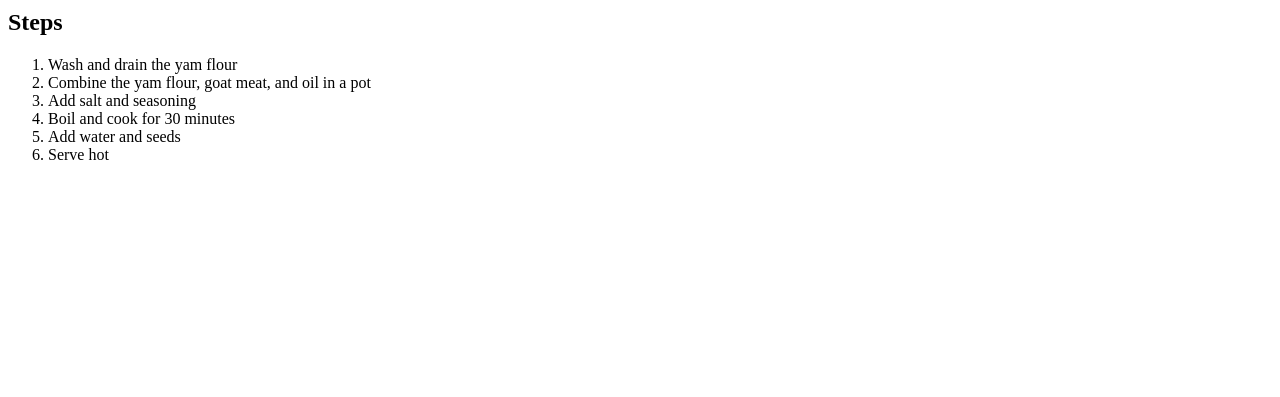
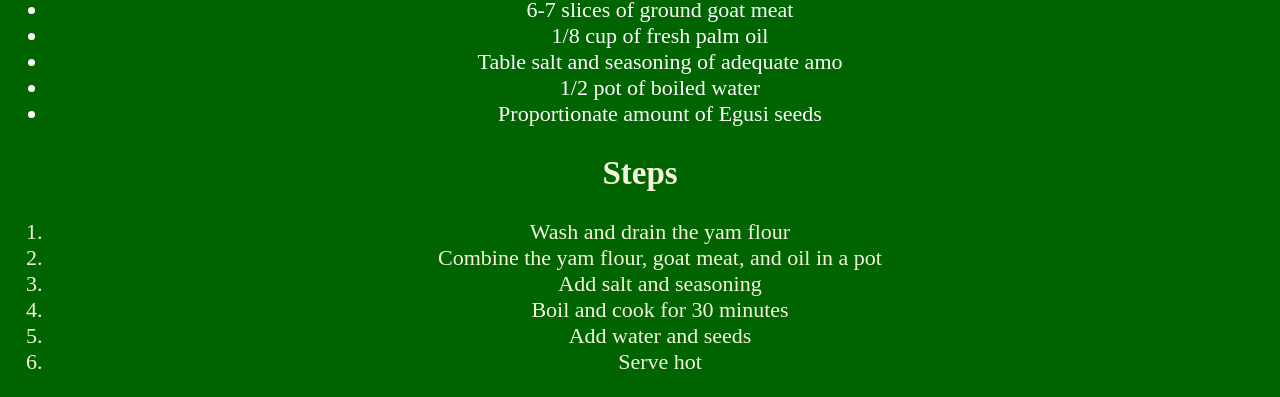
Before and after one commit to mudimurtala/Odin, a plain HTML site: page odin-recipes/recipes/amala.html in a window 1280 px wide. Shown: the part 664-1061 px from the top of the page. Before the commit the page ends 844 px from the top, so only its background shows below. Drawn offline with Linux system fonts and the light colour scheme; files that its build step writes are made by us from their sources.

Commit message:
Update files

```diff
--- a/odin-recipes/recipes/amala.html
+++ b/odin-recipes/recipes/amala.html
@@ -4,6 +4,7 @@
         <meta charset="UTF-8">
         <meta name="viewport" content="width=device-width, initial-scale=1.0">
         <title>Amala Document</title>
+        <link rel="stylesheet" href="../css/style.css">
     </head>
     <body>
         <h1>Amala</h1>
--- /dev/null
+++ b/odin-recipes/recipes/style.css
@@ -0,0 +1,12 @@
+/* style.css */
+body {
+    background-attachment: fixed;
+    background-color: darkgreen;
+    color: beige;
+    text-align: center;
+    font-size: 22px;
+
+}
+ul {
+    color: white;
+}
--- /dev/null
+++ b/odin-recipes/style.css
@@ -0,0 +1,12 @@
+/* style.css */
+body {
+    background-attachment: fixed;
+    background-color: darkgreen;
+    color: beige;
+    text-align: center;
+    font-size: 22px;
+
+}
+ul {
+    color: white;
+}
```
Also changed, not shown: odin-recipes/index.html (+1 -0 lines), odin-recipes/recipes/jollofrice.html (+1 -0 lines), odin-recipes/recipes/waina.html (+1 -0 lines).
